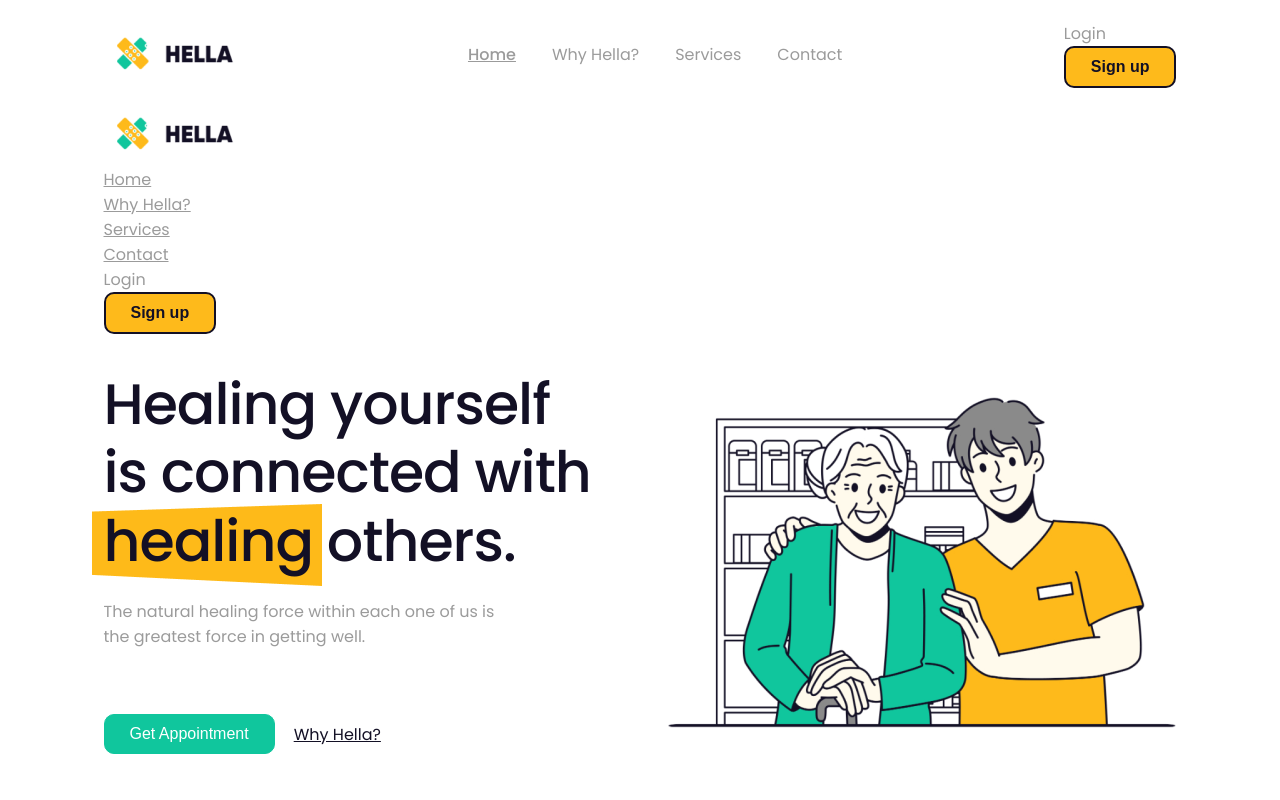
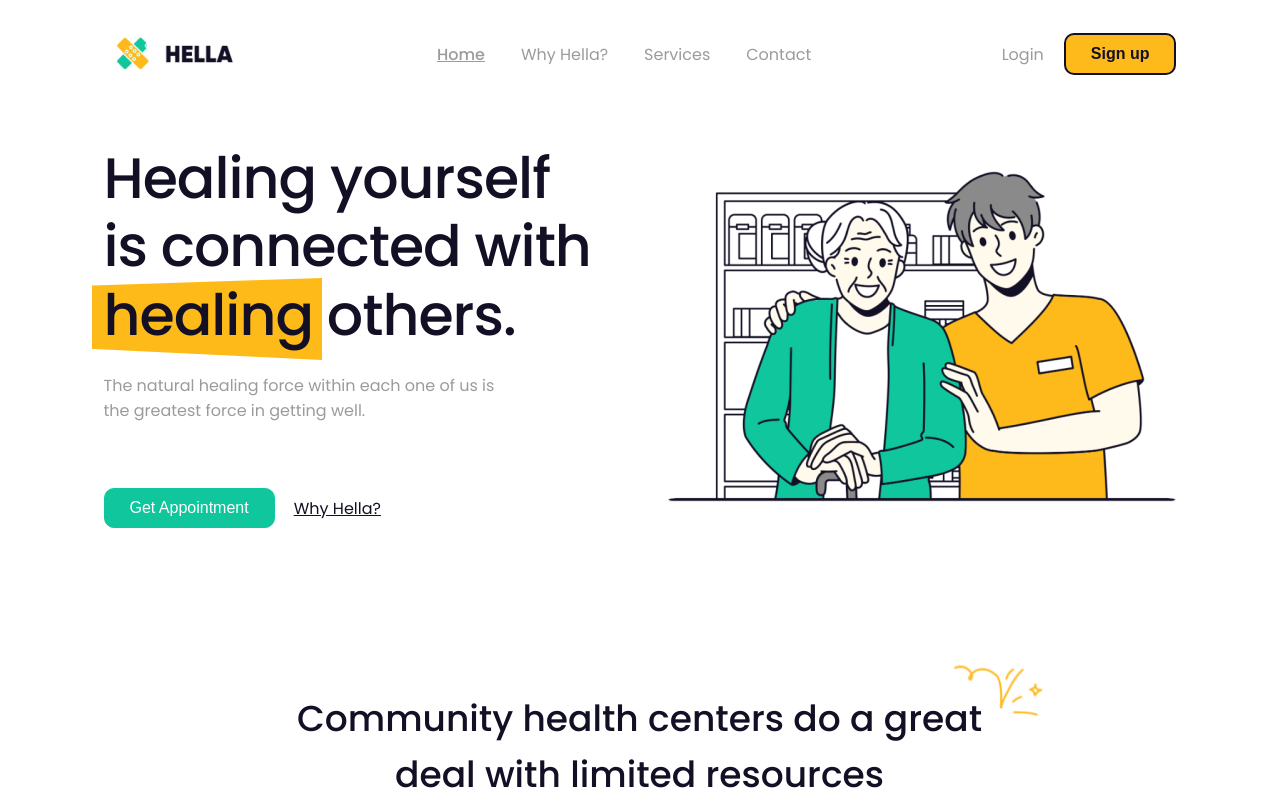
Before and after one commit to victorgodoi/react-sass-single-app, a React (Create React App) app: page / in a window 1280 px wide. Shown: the top 800 px of the page. Built offline with nearby package versions, Linux system fonts and the light colour scheme.

Commit message:
Header styled components finished

```diff
--- a/src/App.js
+++ b/src/App.js
@@ -3,7 +3,7 @@ import { useEffect, useState } from 'react';
 import Header from './components/Header';
 
 function App() {
-  const [classeHeader, atualizarClasse] = useState()
+  const [small, atualizarSmall] = useState(false)
   const [itemAtivo, atualizarItemAtivo] = useState('#')
   const boxes = document.querySelectorAll('.box')
 
@@ -15,14 +15,11 @@ function App() {
   }, [boxes]);
 
   const atualizarHeader = () => {
-    if (window.scrollY >= 65 && classeHeader !== 'small') {
-      atualizarClasse('small')
-    } else if (window.scrollY < 35 && classeHeader === 'small') {
-      atualizarClasse()
+    if (window.scrollY >= 65 && small !== true) {
+      atualizarSmall(true)
+    } else if (window.scrollY < 35 && small === false) {
+      atualizarSmall(false)
     };
-  }
-  const MenuItem = ({ link, nome }) => {
-    return <li className={itemAtivo === link ? 'selecionado' : ''}> <a href={link}>{nome}</a></li>
   }
 
   const detectarItemAtivo = () => {
@@ -50,28 +47,9 @@ function App() {
     });
   }
 
-
-
   return (
     <div id='page'>
-      <Header />
-      <header className={classeHeader}>
-        <div className='conteudo'>
-          <img src='/Images/Logo.png' width='143' height='52' />
-          <nav>
-            <ul>
-              <MenuItem link='#' nome='Home' />
-              <MenuItem link='#box2' nome='Why Hella?' />
-              <MenuItem link='#box3' nome='Services' />
-              <MenuItem link='#box4' nome='Contact' />
-            </ul>
-          </nav>
-          <ul>
-            <li>Login</li>
-            <li><button>Sign up</button></li>
-          </ul>
-        </div>
-      </header>
+      <Header small={small} itemAtivo={itemAtivo} />
       <div className='conteudo'>
         <div id='box1' className='box'>
           <div className='divEsq'>
--- a/src/App.scss
+++ b/src/App.scss
@@ -102,15 +102,6 @@ button {
 
     }
   }
-}
-
-header {
-
-  &.small {
-    border-bottom: 1px solid $cinzaClaro;
-    height: 80px;
-  }
-
 }
 
 #box1 {
--- a/src/components/Header.js
+++ b/src/components/Header.js
@@ -1,4 +1,4 @@
-import styled from "styled-components"
+import styled, { css } from "styled-components"
 import MenuItem from './MenuItem'
 
 const Header = styled.header`
@@ -7,11 +7,15 @@ const Header = styled.header`
     position: sticky;
     top: 0;
     z-index: 9;
-    background-color: $branco;
+    background-color: ${props => props.theme.branco};
     transition: all 0.2s;
     display: flex;
     flex-direction: column;
     align-items: center;
+    ${({ small }) => small === true && css`
+        border-bottom: 1px solid ${props => props.theme.cinzaClaro};
+        height: 80px;
+    `}
 `
 const Content = styled.div`
     display: flex;
@@ -21,22 +25,33 @@ const Content = styled.div`
     width: 1073px;
 `
 
-const Component = () => {
-    return <Header>
+const MenuAuth = styled.ul`
+    margin: 0px;
+    padding: 0px;
+    list-style-type: none;
+    display: flex;
+    align-items: center;
+    li:first-of-type{
+        margin-right: 20px;
+    }
+`
+
+const Component = ({ small, itemAtivo }) => {
+    return <Header small={small}>
         <Content>
             <img src='/Images/Logo.png' width='143' height='52' />
             <nav>
                 <ul>
-                    <MenuItem link='#' nome='Home' selected={true} />
-                    <MenuItem link='#box2' nome='Why Hella?' />
-                    <MenuItem link='#box3' nome='Services' />
-                    <MenuItem link='#box4' nome='Contact' />
+                    <MenuItem link='#' nome='Home' selected={itemAtivo === '#'} />
+                    <MenuItem link='#box2' nome='Why Hella?' selected={itemAtivo === '#box2'} />
+                    <MenuItem link='#box3' nome='Services' selected={itemAtivo === '#box3'} />
+                    <MenuItem link='#box4' nome='Contact' selected={itemAtivo === '#box4'} />
                 </ul>
             </nav>
-            <ul>
+            <MenuAuth>
                 <li>Login</li>
                 <li><button>Sign up</button></li>
-            </ul>
+            </MenuAuth>
         </Content>
     </Header>
 
--- a/src/components/MenuItem.js
+++ b/src/components/MenuItem.js
@@ -17,14 +17,14 @@ const Link = styled.a`
     text-decoration: none;
     ${props => props.active && css`
         font-weight: 600;
-        color: $verde;
+        color: ${props => props.theme.verde};
         text-decoration: underline;
     `}
 
 `
 
 const Component = ({ link, nome, selected }) => {
-    return <MenuItem> <Link active={selected} href={link}>{nome}</Link></MenuItem>
+  return <MenuItem> <Link active={selected} href={link}>{nome}</Link></MenuItem>
 }
 
 export default Component
```
